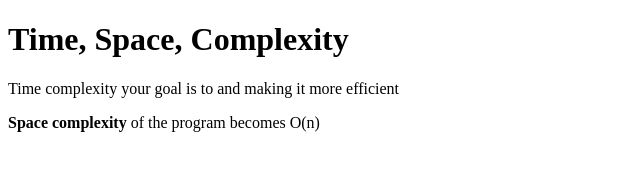
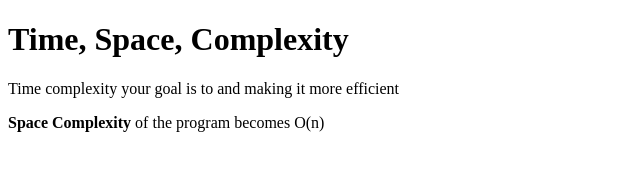
Before and after one commit to acciojob/time-and-space-complexity-MaharshiJ88, a website: page main.html in a window 1280 px wide. Shown: the full height of the page, 0-640 px from the left. Drawn offline with Linux system fonts and the light colour scheme.

Commit message:
created a submission

```diff
--- a/main.html
+++ b/main.html
@@ -10,7 +10,7 @@
 	<!-- the entire body must be written by student -->
   <h1>Time, Space, Complexity</h1>
   <p>Time complexity your goal is to and making it more efficient</p>
-  <p><b>Space complexity</b> of the program becomes O(n)</p>
+  <p><b>Space Complexity</b> of the program becomes O(n)</p>
 <!-- 	 <p>Time complexity is understood as the time taken by a program to run and complete the given task. For example, if a program takes 100 seconds to run while another program completes the same task in 200 seconds, then clearly the first program has low time complexity. Therefore, as a programmer, your goal is to reduce the time complexity of the code by optimizing it and making it more efficient.</p> -->
 <!-- <p><b>Space Complexity:</b> Space complexity is related to the amount of memory occupied by a program. In simple terms, any program’s space complexity is calculated by the total amount of space it occupies in the computer\’s memory. So when we calculate space complexity, we take into account all the inputs of the program as well as the auxiliary space used. For example, if a program takes an array of size n as input, the space complexity of the program becomes O(n).</p> -->
 </body>
```
